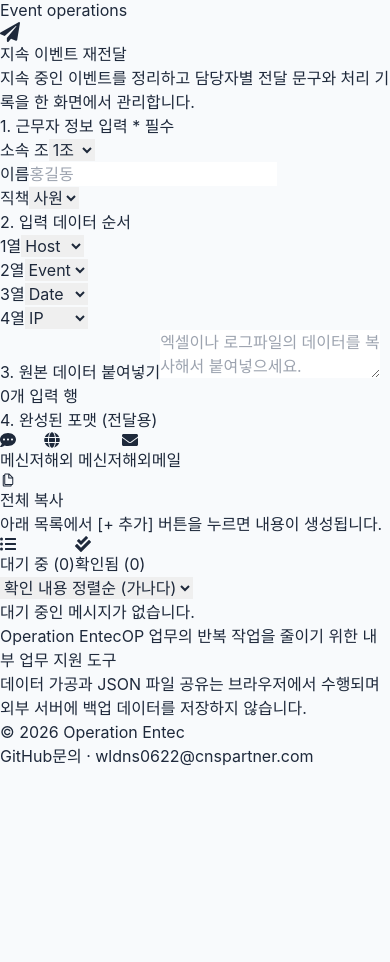
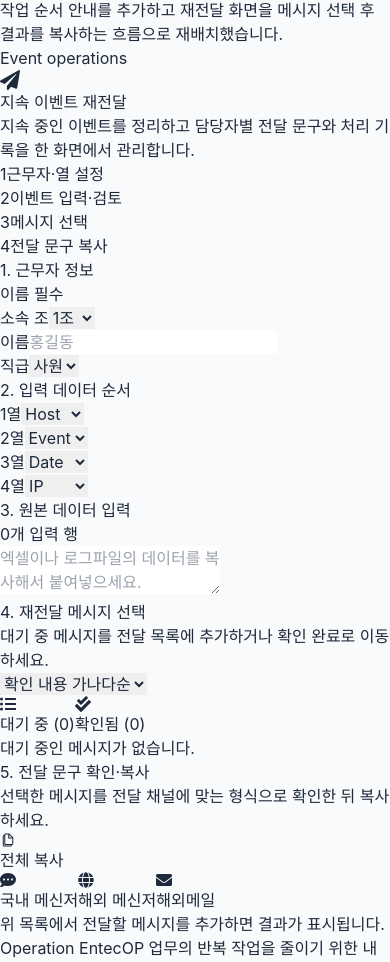
Before and after one commit to chipmunk-dev/Operation-entec, a React (Vite) app: page /persistent-redirect in a window 390 px wide. Shown: the part 1022-1984 px from the top of the page. Before the commit the page ends 1790 px from the top, so only its background shows below. Built offline with nearby package versions, Linux system fonts and the light colour scheme.

Commit message:
feat: clarify workflows across operation tools

```diff
--- a/src/components/Navbar.jsx
+++ b/src/components/Navbar.jsx
@@ -74,12 +74,13 @@ s 확인내용 일괄 제외와 지속 메시지 앞·뒤 빈 탭 자동 정리
   },
   {
     date: '2026.08',
-    title: '해외메일·G-EMS 개선',
+    title: '업무 양식·사용 흐름 개선',
     detail: `해외메일 파싱과 재전달 Resend 출력을 개선했습니다.
 G-EMS 메시지의 확인 담당자를 제거하고 기본·보고용 전달 문구로 정리하는 기능을 추가했습니다.
 Event·TOTAL 표기 대신 하이픈 구분선과 아웃룩 정렬용 공백을 사용하는 양식을 해외메일 작성과 재전달에 동일하게 적용했습니다.
 G-EMS 보고자 정보와 출력 방식을 항상 표시되는 한 줄형 설정으로 간소화했습니다.
-G-EMS 보고자 이름을 브라우저에 12시간 동안 임시 저장하도록 개선했습니다.`,
+G-EMS 보고자 이름을 브라우저에 12시간 동안 임시 저장하도록 개선했습니다.
+모든 메뉴에 작업 순서 안내를 추가하고 재전달 화면을 메시지 선택 후 결과를 복사하는 흐름으로 재배치했습니다.`,
   },
 ];
 
--- /dev/null
+++ b/src/components/WorkflowGuide.jsx
@@ -0,0 +1,22 @@
+import PropTypes from 'prop-types';
+
+function WorkflowGuide({ steps }) {
+  return (
+    <nav className="workflow-guide" aria-label="작업 순서">
+      <ol className="workflow-guide-list">
+        {steps.map((step, index) => (
+          <li key={step} className="workflow-guide-item">
+            <span className="workflow-guide-number">{index + 1}</span>
+            <span className="text-sm font-semibold text-slate-700">{step}</span>
+          </li>
+        ))}
+      </ol>
+    </nav>
+  );
+}
+
+WorkflowGuide.propTypes = {
+  steps: PropTypes.arrayOf(PropTypes.string).isRequired,
+};
+
+export default WorkflowGuide;
--- a/src/pages/ForeignMail/index.jsx
+++ b/src/pages/ForeignMail/index.jsx
@@ -1,6 +1,7 @@
 import { useMemo, useState } from 'react';
 import { IoMdCheckmark, IoMdCopy } from 'react-icons/io';
 import { MdEmail, MdOutlineTune } from 'react-icons/md';
+import WorkflowGuide from '../../components/WorkflowGuide';
 import {
   FOREIGN_MAIL_FIELDS,
   formatForeignMail,
@@ -60,6 +61,8 @@ function ForeignMail() {
         </p>
       </header>
 
+      <WorkflowGuide steps={['데이터 입력', '메일 확인·복사']} />
+
       <div className="grid gap-6">
         <section className="panel overflow-hidden">
           <div className="panel-header">
@@ -70,10 +73,11 @@ function ForeignMail() {
             <button
               type="button"
               onClick={() => setShowSettings(!showSettings)}
+              aria-expanded={showSettings}
               className="btn-secondary"
             >
               <MdOutlineTune size={18} />
-              열 순서 설정
+              {showSettings ? '열 순서 닫기' : '열 순서 설정'}
             </button>
           </div>
 
--- a/src/pages/GemsMessage/index.jsx
+++ b/src/pages/GemsMessage/index.jsx
@@ -1,6 +1,7 @@
 import { useMemo, useState } from 'react';
 import { IoMdCheckmark, IoMdCopy } from 'react-icons/io';
 import { MdOutlineMessage } from 'react-icons/md';
+import WorkflowGuide from '../../components/WorkflowGuide';
 import {
   formatGemsMessage,
   parseGemsMessageRows,
@@ -68,6 +69,10 @@ function GemsMessage() {
           형식으로 정리합니다.
         </p>
       </header>
+
+      <WorkflowGuide
+        steps={['보고 양식 설정', '메시지 입력', '결과 확인·복사']}
+      />
 
       <div className="grid gap-6">
         <section
--- a/src/pages/PersistentEventExcel/index.jsx
+++ b/src/pages/PersistentEventExcel/index.jsx
@@ -11,6 +11,7 @@ import {
   MdWarningAmber,
 } from 'react-icons/md';
 import { FaFileExcel } from 'react-icons/fa';
+import WorkflowGuide from '../../components/WorkflowGuide';
 import {
   DEFAULT_PERSISTENT_EVENT_ORDER,
   PERSISTENT_EVENT_FIELDS,
@@ -474,6 +475,10 @@ function PersistentEventExcel() {
         </p>
       </header>
 
+      <WorkflowGuide
+        steps={['원본 데이터 입력', '담당자·특이사항 검토', '엑셀 추출']}
+      />
+
       <section className="panel mb-6 overflow-hidden">
         <div className="panel-header">
           <div>
@@ -485,10 +490,11 @@ function PersistentEventExcel() {
           <button
             type="button"
             onClick={() => setShowSettings((current) => !current)}
+            aria-expanded={showSettings}
             className="btn-secondary"
           >
             <MdOutlineTune size={18} />
-            열 순서 설정
+            {showSettings ? '열 순서 닫기' : '열 순서 설정'}
           </button>
         </div>
 
--- a/src/pages/PersistentRedirect/index.jsx
+++ b/src/pages/PersistentRedirect/index.jsx
@@ -1,6 +1,7 @@
 import { useEffect, useState } from 'react';
 import { IoMdCopy } from 'react-icons/io';
 import { FaCheck, FaUndo, FaListUl, FaCheckDouble, FaPaperPlane, FaExclamationCircle, FaCommentDots, FaEnvelope, FaGlobe, FaInfoCircle } from 'react-icons/fa';
+import WorkflowGuide from '../../components/WorkflowGuide';
 import {
   DEFAULT_PERSISTENT_REDIRECT_ORDER,
   mergePersistentRedirectIds,
@@ -219,7 +220,10 @@ function PersistentRedirect() {
   };
 
   let displayMessages = activeTab === 'pending' ? pendingMessages : confirmedMessagesList;
-  const hasSelectedPendingMessages = selectedMessages.some(m => !confirmedIds.includes(m.id));
+  const selectedPendingMessageCount = selectedMessages.filter(
+    (message) => !confirmedIds.includes(message.id),
+  ).length;
+  const hasSelectedPendingMessages = selectedPendingMessageCount > 0;
 
   displayMessages = [...displayMessages].sort((a, b) => {
     if (sortOrder === 'content') {
@@ -261,18 +265,27 @@ function PersistentRedirect() {
         </p>
       </header>
 
-      <div className="grid grid-cols-1 md:grid-cols-2 gap-6 mb-6">
-        <div className={`panel p-5 transition-colors ${!workerName.trim() ? 'border-rose-200 bg-rose-50/50' : ''}`}>
-          <h3 className={`text-sm font-bold mb-4 border-b pb-2 ${!workerName.trim() ? 'text-red-600 border-red-200' : 'text-gray-700 border-gray-200'}`}>
-            1. 근무자 정보 입력 { !workerName.trim() && <span className="text-xs font-normal text-red-500 ml-2">* 필수</span> }
-          </h3>
-          <div className="flex gap-2 items-end">
-             <div className="w-24 shrink-0">
-              <label className="block text-xs font-semibold text-gray-500 mb-1">소속 조</label>
+      <WorkflowGuide
+        steps={['근무자·열 설정', '이벤트 입력·검토', '메시지 선택', '전달 문구 복사']}
+      />
+
+      <div className="mb-6 grid grid-cols-1 gap-6 md:grid-cols-2">
+        <section className={`panel overflow-hidden transition-colors ${!workerName.trim() ? 'border-rose-200 bg-rose-50/50' : ''}`}>
+          <div className="flex items-center justify-between border-b border-slate-100 px-5 py-3">
+            <h2 className={`text-sm font-bold ${!workerName.trim() ? 'text-rose-700' : 'text-slate-900'}`}>
+              1. 근무자 정보
+            </h2>
+            {!workerName.trim() && (
+              <span className="status-pill bg-rose-100 text-rose-700">이름 필수</span>
+            )}
+          </div>
+          <div className="flex items-end gap-2 p-4">
+            <div className="w-24 shrink-0">
+              <label className="mb-1 block text-xs font-semibold text-slate-500">소속 조</label>
               <select
                 value={workerTeam}
                 onChange={(e) => setWorkerTeam(e.target.value)}
-                className="w-full px-3 py-2 border border-gray-300 rounded-md shadow-sm text-sm focus:ring-blue-500 focus:border-blue-500"
+                className="field-select px-3 py-2"
               >
                 <option value="1조">1조</option>
                 <option value="2조">2조</option>
@@ -281,21 +294,22 @@ function PersistentRedirect() {
               </select>
             </div>
             <div className="flex-1">
-              <label className={`block text-xs font-semibold mb-1 ${!workerName.trim() ? 'text-red-500' : 'text-gray-500'}`}>이름</label>
+              <label className={`mb-1 block text-xs font-semibold ${!workerName.trim() ? 'text-rose-600' : 'text-slate-500'}`}>이름</label>
               <input
                 type="text"
                 value={workerName}
                 onChange={(e) => setWorkerName(e.target.value)}
-                className={`w-full px-3 py-2 border rounded-md shadow-sm text-sm focus:ring-blue-500 focus:border-blue-500 ${!workerName.trim() ? 'border-red-300 bg-white placeholder-red-300' : 'border-gray-300'}`}
+                aria-invalid={!workerName.trim() || undefined}
+                className={`field-input px-3 py-2 ${!workerName.trim() ? 'border-rose-300 bg-white placeholder:text-rose-300' : ''}`}
                 placeholder="홍길동"
               />
             </div>
             <div className="w-24 shrink-0">
-              <label className="block text-xs font-semibold text-gray-500 mb-1">직책</label>
+              <label className="mb-1 block text-xs font-semibold text-slate-500">직급</label>
               <select
                 value={workerPosition}
                 onChange={(e) => setWorkerPosition(e.target.value)}
-                className="w-full px-3 py-2 border border-gray-300 rounded-md shadow-sm text-sm focus:ring-blue-500 focus:border-blue-500"
+                className="field-select px-3 py-2"
               >
                 <option value="사원">사원</option>
                 <option value="선임">선임</option>
@@ -303,18 +317,20 @@ function PersistentRedirect() {
               </select>
             </div>
           </div>
-        </div>
+        </section>
 
-        <div className="panel border-blue-100 bg-blue-50/60 p-5">
-          <h3 className="text-sm font-bold text-blue-800 mb-4 border-b pb-2 border-blue-200">2. 입력 데이터 순서</h3>
-          <div className="flex justify-between gap-2">
+        <section className="panel overflow-hidden border-blue-100 bg-blue-50/60">
+          <div className="border-b border-blue-100 px-5 py-3">
+            <h2 className="text-sm font-bold text-blue-900">2. 입력 데이터 순서</h2>
+          </div>
+          <div className="flex justify-between gap-2 p-4">
             {inputColumnOrder.map((dataType, index) => (
               <div key={index} className="flex flex-col items-center flex-1">
                 <span className="text-xs text-blue-600 mb-1 font-medium">{index + 1}열</span>
                 <select
                   value={dataType}
                   onChange={handleColumnSelectChange(index)}
-                  className="w-full px-2 py-2 text-sm border-blue-200 focus:outline-none focus:ring-blue-500 focus:border-blue-500 rounded-md text-gray-700 text-center shadow-sm"
+                  className="field-select px-2 py-2 text-center"
                 >
                   {['date', 'host', 'event', 'ip'].map(optionType => (
                     <option key={optionType} value={optionType}>{formatDataTypeLabel(optionType)}</option>
@@ -323,21 +339,13 @@ function PersistentRedirect() {
               </div>
             ))}
           </div>
-        </div>
+        </section>
       </div>
 
-      <div className="panel mb-6 p-5">
-        <label htmlFor="rawDataInput" className="block text-sm font-bold text-gray-700 mb-2">
-          3. 원본 데이터 붙여넣기
-        </label>
-        <textarea
-          id="rawDataInput"
-          value={rawInput}
-          className="field-input min-h-36 resize-y font-mono leading-6"
-          onChange={handleChange}
-          placeholder="엑셀이나 로그파일의 데이터를 복사해서 붙여넣으세요."
-        />
-        <div className="mt-3 flex flex-wrap justify-end gap-2 text-xs">
+      <section className="panel mb-6 overflow-hidden">
+        <div className="panel-header">
+          <h2 className="font-bold text-slate-900">3. 원본 데이터 입력</h2>
+          <div className="flex flex-wrap gap-2 text-xs">
           <span className="status-pill bg-blue-50 text-blue-700">
             {processedMessages.length}개 입력 행
           </span>
@@ -352,8 +360,19 @@ function PersistentRedirect() {
               Event 탭·줄바꿈 제거 {recoveredMessageCount}건
             </span>
           )}
+          </div>
         </div>
-      </div>
+        <div className="panel-body">
+          <textarea
+            id="rawDataInput"
+            value={rawInput}
+            className="field-input min-h-36 resize-y font-mono leading-6"
+            onChange={handleChange}
+            placeholder="엑셀이나 로그파일의 데이터를 복사해서 붙여넣으세요."
+            aria-label="원본 데이터"
+          />
+        </div>
+      </section>
 
       {allReviewMessages.length > 0 && isReviewFilterCollapsed && (
         <section className="panel mb-6 border-emerald-200 bg-emerald-50/70 p-4">
@@ -538,73 +557,42 @@ function PersistentRedirect() {
         </section>
       )}
 
-      <div className="panel mb-8 p-6">
-        <div className="flex flex-col sm:flex-row justify-between items-start mb-4 gap-4">
-            <div className="flex flex-col gap-2">
-                <div className="flex items-center gap-6">
-                    <h3 className="text-lg font-bold text-gray-800">4. 완성된 포맷 (전달용)</h3>
-                    <div className="flex bg-gray-100 p-1 rounded-lg">
-                        <button onClick={() => setOutputMode('messenger')} className={`flex items-center gap-2 px-3 py-2 rounded-md text-sm font-bold transition-all ${outputMode === 'messenger' ? 'bg-white text-blue-600 shadow-sm ring-1 ring-black/5' : 'text-gray-500 hover:text-gray-700'}`}>
-                            <FaCommentDots /> 메신저
-                        </button>
-                        <button onClick={() => setOutputMode('global')} className={`flex items-center gap-2 px-3 py-2 rounded-md text-sm font-bold transition-all ${outputMode === 'global' ? 'bg-white text-purple-600 shadow-sm ring-1 ring-black/5' : 'text-gray-500 hover:text-gray-700'}`}>
-                            <FaGlobe /> 해외 메신저
-                        </button>
-                        <button onClick={() => setOutputMode('email')} className={`flex items-center gap-2 px-3 py-2 rounded-md text-sm font-bold transition-all ${outputMode === 'email' ? 'bg-white text-green-600 shadow-sm ring-1 ring-black/5' : 'text-gray-500 hover:text-gray-700'}`}>
-                            <FaEnvelope /> 해외메일
-                        </button>
-                    </div>
-                </div>
-
-                {/* [추가됨] 해외 메신저 모드일 때만 보이는 안내 문구 */}
-                {outputMode === 'global' && (
-                    <div className="flex items-center gap-1 text-xs text-gray-500 ml-36 animate-pulse-once">
-                        <FaInfoCircle className="text-purple-500" />
-                        <span>cicop, 해외법인 담당자에게 메신저로 재전달 필요시</span>
-                    </div>
-                )}
-            </div>
-
-            <button
-            onClick={handleFormattedCopy}
-            disabled={!formattedResult}
-            className={`flex items-center gap-2 px-4 py-2 rounded-lg transition-colors shadow-sm text-sm font-medium ${formattedResult ? 'bg-blue-600 text-white hover:bg-blue-700' : 'bg-gray-300 text-white cursor-not-allowed'}`}
+      <section className="panel mb-6 overflow-hidden">
+        <div className="panel-header">
+          <div>
+            <h2 className="font-bold text-slate-900">4. 재전달 메시지 선택</h2>
+            <p className="mt-1 text-xs text-slate-500">
+              대기 중 메시지를 전달 목록에 추가하거나 확인 완료로 이동하세요.
+            </p>
+          </div>
+          <div className="flex w-full flex-wrap gap-2 sm:w-auto">
+            <select
+              value={sortOrder}
+              onChange={(e) => setSortOrder(e.target.value)}
+              className="field-select min-w-48 flex-1 py-2 sm:w-56"
+              aria-label="메시지 정렬 방식"
             >
-            <IoMdCopy />
-            {formattedCopied ? '복사됨' : '전체 복사'}
-            </button>
+              <option value="default">입력순</option>
+              <option value="content">확인 내용 가나다순</option>
+            </select>
+            {selectedPendingMessageCount > 0 && (
+              <a href="#persistent-redirect-output" className="btn-primary">
+                선택 {selectedPendingMessageCount}건 결과 보기
+              </a>
+            )}
+          </div>
         </div>
 
-        <div className={`h-64 max-h-80 overflow-y-auto whitespace-pre-wrap rounded-xl border p-4 font-mono text-sm transition-colors ${!workerName.trim() && hasSelectedPendingMessages ? 'bg-red-50 border-red-200' : 'border-slate-200 bg-slate-950 text-slate-200'}`}>
-          {hasSelectedPendingMessages && !workerName.trim() ? (
-              <div className="flex flex-col items-center justify-center h-full text-red-500 gap-2">
-                  <FaExclamationCircle className="text-3xl" />
-                  <span className="font-bold">근무자 정보(이름)를 입력해주세요!</span>
-              </div>
-          ) : (
-              formattedResult || <span className="select-none text-slate-500">아래 목록에서 [+ 추가] 버튼을 누르면 내용이 생성됩니다.</span>
-          )}
-        </div>
-      </div>
-
-      <div className="flex flex-col sm:flex-row justify-between items-end border-b border-gray-200 mb-4 gap-2">
-        <div className="flex w-full sm:w-auto">
-          <button onClick={() => handleTabChange('pending')} className={`flex items-center gap-2 px-6 py-3 text-sm font-medium outline-none transition-colors border-b-2 ${activeTab === 'pending' ? 'border-blue-600 text-blue-600' : 'border-transparent text-gray-500 hover:text-gray-700'}`}>
+        <div className="flex overflow-x-auto border-b border-slate-200 px-5">
+          <button type="button" onClick={() => handleTabChange('pending')} aria-pressed={activeTab === 'pending'} className={`flex items-center gap-2 px-6 py-3 text-sm font-medium outline-none transition-colors border-b-2 ${activeTab === 'pending' ? 'border-blue-600 text-blue-600' : 'border-transparent text-gray-500 hover:text-gray-700'}`}>
             <FaListUl /> 대기 중 ({pendingMessages.length})
           </button>
-          <button onClick={() => handleTabChange('confirmed')} className={`flex items-center gap-2 px-6 py-3 text-sm font-medium outline-none transition-colors border-b-2 ${activeTab === 'confirmed' ? 'border-green-600 text-green-600' : 'border-transparent text-gray-500 hover:text-gray-700'}`}>
+          <button type="button" onClick={() => handleTabChange('confirmed')} aria-pressed={activeTab === 'confirmed'} className={`flex items-center gap-2 px-6 py-3 text-sm font-medium outline-none transition-colors border-b-2 ${activeTab === 'confirmed' ? 'border-green-600 text-green-600' : 'border-transparent text-gray-500 hover:text-gray-700'}`}>
             <FaCheckDouble /> 확인됨 ({confirmedMessagesList.length})
           </button>
         </div>
-        <div className="w-full sm:w-auto pb-2">
-            <select value={sortOrder} onChange={(e) => setSortOrder(e.target.value)} className="w-full sm:w-48 px-3 py-2 bg-white border border-gray-300 rounded-md text-sm text-gray-700 focus:outline-none focus:ring-2 focus:ring-blue-500 focus:border-blue-500 shadow-sm">
-                <option value="default">입력순</option>
-                <option value="content">확인 내용 정렬순 (가나다)</option>
-            </select>
-        </div>
-      </div>
 
-      <div className="space-y-3 pb-12">
+      <div className="space-y-3 p-5">
         {displayMessages.length === 0 ? (
           <div className="text-center py-10 text-gray-400 bg-gray-50 rounded-lg border border-dashed border-gray-300">
             {activeTab === 'pending' ? '대기 중인 메시지가 없습니다.' : '확인된 메시지가 없습니다.'}
@@ -618,7 +606,7 @@ function PersistentRedirect() {
             let itemClass = 'p-4 rounded-lg border transition-all ';
             if (isConfirmedTab) {
                 if (isSelected) itemClass += 'bg-blue-50 border-blue-400 shadow-md';
-                else itemClass += 'bg-red-50 border-red-400 shadow-sm';
+                else itemClass += 'bg-emerald-50/50 border-emerald-200 shadow-sm';
             } else {
                 if (isSelected) itemClass += 'bg-blue-50 border-blue-400 shadow-md';
                 else itemClass += 'bg-white border-gray-200 hover:border-gray-300';
@@ -692,22 +680,22 @@ function PersistentRedirect() {
                   <div className="flex gap-2 shrink-0">
                     {!isConfirmedTab && (
                       <button onClick={() => handleToggleSelect(message)} className={`flex items-center gap-1 px-3 py-2 rounded text-xs font-bold transition-colors w-20 justify-center ${isSelected ? 'bg-white border border-red-400 text-red-500 hover:bg-red-50' : 'bg-white border border-blue-600 text-blue-600 hover:bg-blue-50'}`}>
-                        {isSelected ? '− 제외' : '+ 추가'}
+                        {isSelected ? '추가 취소' : '전달 추가'}
                       </button>
                     )}
                     {!isConfirmedTab && (
                       <button onClick={() => handleConfirmMessage(message.id)} className="flex items-center gap-1 px-3 py-2 rounded text-xs font-bold bg-green-600 text-white hover:bg-green-700 transition-colors">
-                        <FaCheck /> 확인
+                        <FaCheck /> 확인 완료
                       </button>
                     )}
                     {isConfirmedTab && (
                       <button onClick={() => handleToggleComplete(message.id)} className={`flex items-center gap-1 px-3 py-2 rounded text-xs font-bold transition-colors border ${isCompleted ? 'bg-teal-600 border-teal-600 text-white shadow-inner' : 'bg-white border-teal-500 text-teal-600 hover:bg-teal-50'}`}>
-                          <FaPaperPlane /> {isCompleted ? '전달 완료' : '전달 완료'}
+                          <FaPaperPlane /> {isCompleted ? '완료 취소' : '전달 완료'}
                       </button>
                     )}
                     {isConfirmedTab && (
                       <button onClick={() => handleRestoreMessage(message.id)} className="flex items-center gap-1 px-3 py-2 rounded text-xs font-bold bg-gray-500 text-white hover:bg-gray-600 transition-colors">
-                        <FaUndo /> 복구
+                        <FaUndo /> 대기로 복구
                       </button>
                     )}
                   </div>
@@ -717,6 +705,104 @@ function PersistentRedirect() {
           })
         )}
       </div>
+      </section>
+
+      <section id="persistent-redirect-output" className="panel scroll-mt-6 overflow-hidden">
+        <div className="panel-header">
+          <div>
+            <h2 className="font-bold text-slate-900">5. 전달 문구 확인·복사</h2>
+            <p className="mt-1 text-xs text-slate-500">
+              선택한 메시지를 전달 채널에 맞는 형식으로 확인한 뒤 복사하세요.
+            </p>
+          </div>
+          <button
+            type="button"
+            onClick={handleFormattedCopy}
+            disabled={!formattedResult}
+            className={
+              formattedCopied
+                ? 'btn bg-emerald-600 text-white'
+                : 'btn-primary'
+            }
+          >
+            <IoMdCopy />
+            {formattedCopied ? '복사 완료' : '전체 복사'}
+          </button>
+        </div>
+
+        <div className="border-b border-slate-100 bg-slate-50 px-5 py-3">
+          <div
+            className="inline-flex max-w-full gap-1 overflow-x-auto rounded-xl bg-slate-200/70 p-1"
+            role="group"
+            aria-label="전달 형식"
+          >
+            <button
+              type="button"
+              onClick={() => setOutputMode('messenger')}
+              aria-pressed={outputMode === 'messenger'}
+              className={`flex shrink-0 items-center gap-2 rounded-lg px-3 py-2 text-sm font-bold transition ${
+                outputMode === 'messenger'
+                  ? 'bg-white text-blue-700 shadow-sm'
+                  : 'text-slate-500 hover:text-slate-800'
+              }`}
+            >
+              <FaCommentDots /> 국내 메신저
+            </button>
+            <button
+              type="button"
+              onClick={() => setOutputMode('global')}
+              aria-pressed={outputMode === 'global'}
+              className={`flex shrink-0 items-center gap-2 rounded-lg px-3 py-2 text-sm font-bold transition ${
+                outputMode === 'global'
+                  ? 'bg-white text-violet-700 shadow-sm'
+                  : 'text-slate-500 hover:text-slate-800'
+              }`}
+            >
+              <FaGlobe /> 해외 메신저
+            </button>
+            <button
+              type="button"
+              onClick={() => setOutputMode('email')}
+              aria-pressed={outputMode === 'email'}
+              className={`flex shrink-0 items-center gap-2 rounded-lg px-3 py-2 text-sm font-bold transition ${
+                outputMode === 'email'
+                  ? 'bg-white text-emerald-700 shadow-sm'
+                  : 'text-slate-500 hover:text-slate-800'
+              }`}
+            >
+              <FaEnvelope /> 해외메일
+            </button>
+          </div>
+          {outputMode === 'global' && (
+            <p className="mt-2 flex items-center gap-1.5 text-xs text-violet-700">
+              <FaInfoCircle /> cicop 또는 해외법인 담당자에게 메신저로 재전달할 때 사용합니다.
+            </p>
+          )}
+        </div>
+
+        <div className="p-5">
+          <div
+            className={`grid min-h-64 overflow-y-auto whitespace-pre-wrap rounded-xl border p-5 font-mono text-sm transition-colors ${
+              !workerName.trim() && hasSelectedPendingMessages
+                ? 'place-items-center border-rose-200 bg-rose-50 text-rose-600'
+                : 'border-slate-200 bg-slate-950 text-slate-200'
+            }`}
+          >
+            {hasSelectedPendingMessages && !workerName.trim() ? (
+              <div className="flex flex-col items-center gap-2 text-center">
+                <FaExclamationCircle className="text-3xl" />
+                <span className="font-bold">근무자 이름을 입력해 주세요.</span>
+              </div>
+            ) : (
+              formattedResult || (
+                <span className="select-none text-slate-500">
+                  위 목록에서 전달할 메시지를 추가하면 결과가 표시됩니다.
+                </span>
+              )
+            )}
+          </div>
+        </div>
+      </section>
     </div>
   );
 }
```
Also changed, not shown: src/index.css (+17 -1 lines), src/pages/AutoBackupErrorFilter/index.jsx (+13 -2 lines), 1 other file (tests, documents, lock files or other folders).
